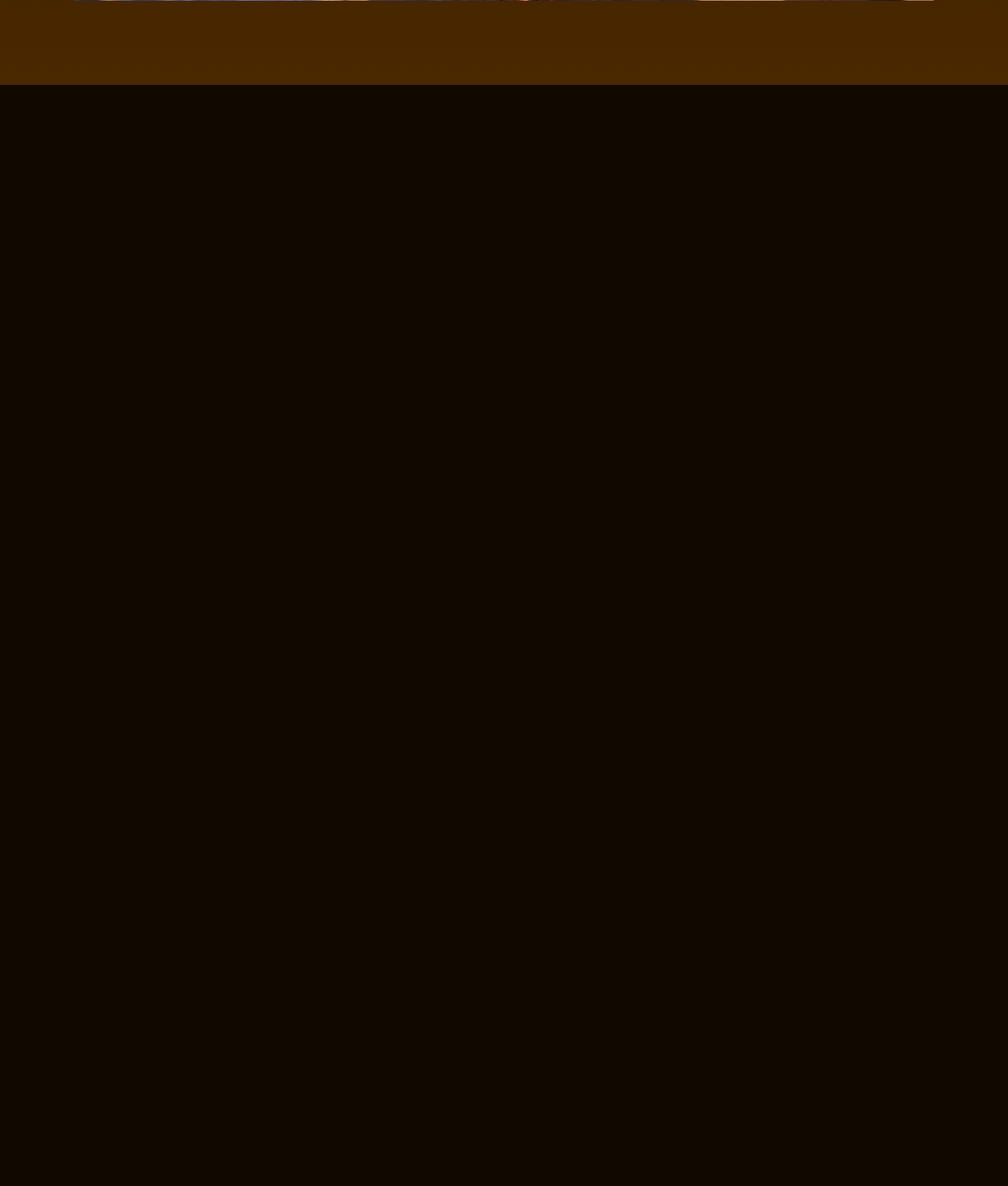
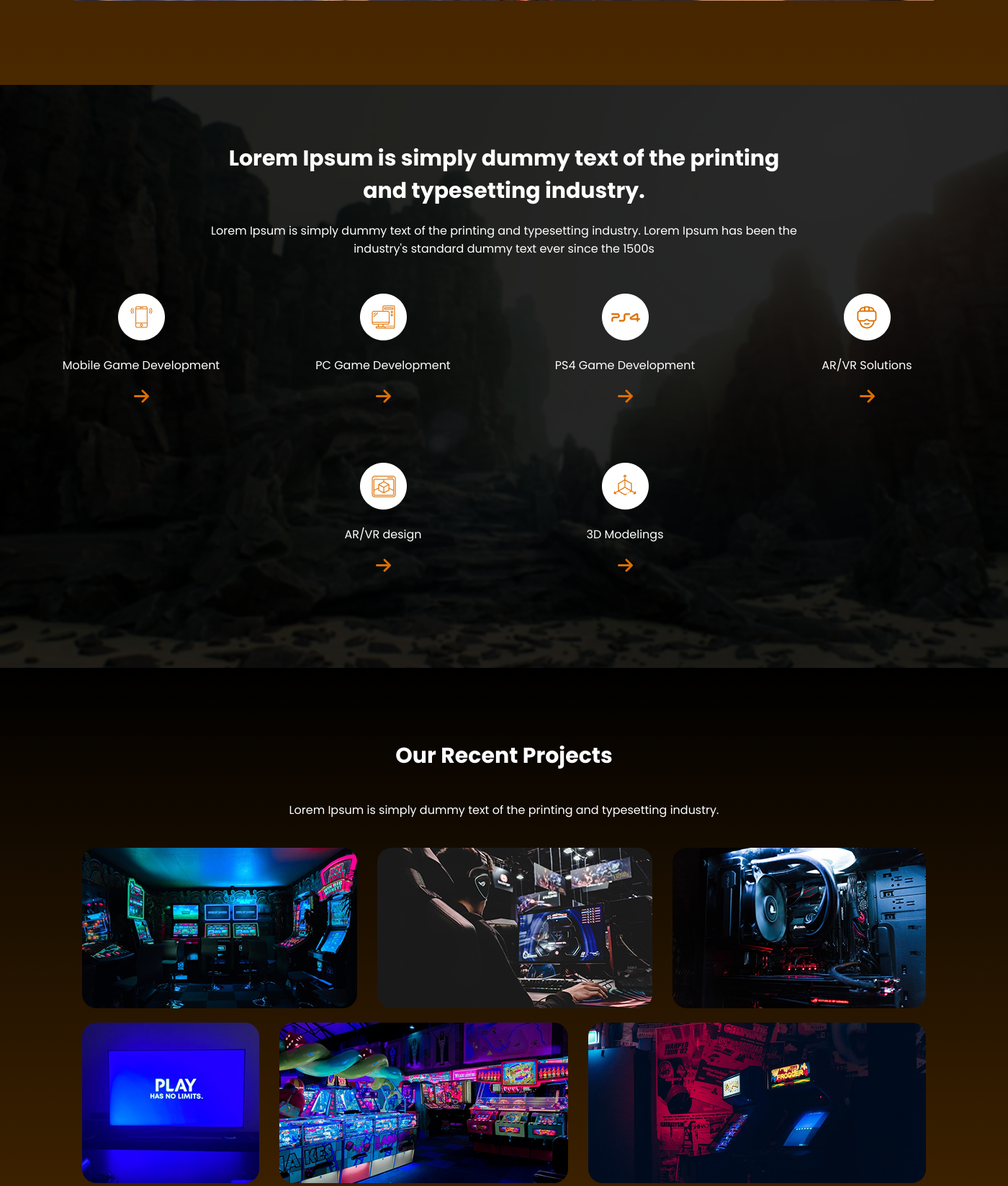
Before and after one commit to Nevermind192/studyProject, a PHP site: page / in a window 1400 px wide. Shown: the part 2237-3885 px from the top of the page at 72% size. Before the commit the page ends 2355 px from the top, so only its background shows below. Run offline with PHP 8.4, Linux system fonts and the light colour scheme.

Commit message:
section with projects on the home page

```diff
--- a/css/main.css
+++ b/css/main.css
@@ -147,7 +147,7 @@ header nav ul li.btn a:hover {
     font-size: 31px;
 }
 
-.trending .see-all {
+.trending .see-all, .projects .see-all {
     color: #ffffff;
     background: #25211D;
     border-radius: 10px;
@@ -157,7 +157,7 @@ header nav ul li.btn a:hover {
     transition: all 500ms ease;
 }
 
-.trending .see-all:hover {
+.trending .see-all:hover, .projects .see-all:hover {
     transform: scale(1.1);
 }
 
@@ -210,3 +210,68 @@ header nav ul li.btn a:hover {
     width: 100%;
     margin-bottom: 30px;
 }
+
+/*Секция с изображением*/
+.features {
+    background: url('/img/BG.png') no-repeat center center fixed;
+    background-size: cover;
+    padding: 80px 0;
+}
+
+.features h3,
+.features p {
+    margin-bottom: 20px;
+    text-align: center;
+    max-width: 830px;
+    margin-left: auto;
+    margin-right: auto;
+}
+
+.features h3 {
+    font-weight: 700;
+    font-size: 30px;
+}
+
+.features .info {
+    display: flex;
+    justify-content: center;
+    flex-wrap: wrap;
+}
+
+.features .info .block {
+    text-align: center;
+    width: 20%;
+    margin: 30px 2%;
+}
+
+.features .info .block img {
+    margin-bottom: 15px;
+}
+
+.projects {
+    padding: 100px;
+}
+
+.projects h3 {
+    font-weight: 700;
+    font-size: 30px;
+    text-align: center;
+}
+
+.projects p {
+    margin: 40px 0;
+    text-align: center;
+}
+
+.projects .images {
+    display: flex;
+    justify-content: space-around;
+    margin-bottom: 20px;
+}
+
+.projects .see-all {
+    float: none;
+    width: 60px;
+    text-align: center;
+    margin: 0 auto;
+}
--- a/index.html
+++ b/index.html
@@ -64,5 +64,60 @@
             <img src="img/banner.png" alt="">
         </div>
     </div>
+
+    <div class="features">
+        <h3>Lorem Ipsum is simply dummy text of the printing and typesetting industry.</h3>
+        <p>Lorem Ipsum is simply dummy text of the printing and typesetting industry. Lorem Ipsum has been the industry's standard dummy text ever since the 1500s</p>
+        <div class="info">
+            <div class="block">
+                <img src="img/features1.png" alt="">
+                <p>Mobile Game Development</p>
+                <img src="img/arrow.png" alt="">
+            </div>
+            <div class="block">
+                <img src="img/features2.png" alt="">
+                <p>PC Game Development</p>
+                <img src="img/arrow.png" alt="">
+            </div>
+            <div class="block">
+                <img src="img/features3.png" alt="">
+                <p>PS4 Game Development</p>
+                <img src="img/arrow.png" alt="">
+            </div>
+            <div class="block">
+                <img src="img/features4.png" alt="">
+                <p>AR/VR Solutions</p>
+                <img src="img/arrow.png" alt="">
+            </div>
+            <div class="block">
+                <img src="img/features5.png" alt="">
+                <p>AR/VR design</p>
+                <img src="img/arrow.png" alt="">
+            </div>
+            <div class="block">
+                <img src="img/features6.png" alt="">
+                <p>3D Modelings</p>
+                <img src="img/arrow.png" alt="">
+            </div>
+        </div>
+    </div>
+
+    <div class="wrapper">
+        <div class="container projects">
+            <h3>Our Recent Projects</h3>
+            <p>Lorem Ipsum is simply dummy text of the printing and typesetting industry.</p>
+            <div class="images">
+                <img src="img/project1.png" alt="">
+                <img src="img/project2.png" alt="">
+                <img src="img/project3.png" alt="">
+            </div>
+            <div class="images">
+                <img src="img/project5.png" alt="">
+                <img src="img/project4.png" alt="">
+                <img src="img/project6.png" alt="">
+            </div>
+            <a href="#" class="see-all">SEE ALL</a>
+        </div>
+    </div>
 </body>
 </html>
```
Also changed, not shown: img/BG.png (added), img/arrow.png (added), img/features1.png (added), img/features2.png (added), img/features3.png (added), img/features4.png (added), img/features5.png (added), img/features6.png (added), img/project1.png (added), img/project2.png (added), img/project3.png (added), img/project4.png (added), img/project5.png (added), img/project6.png (added).
